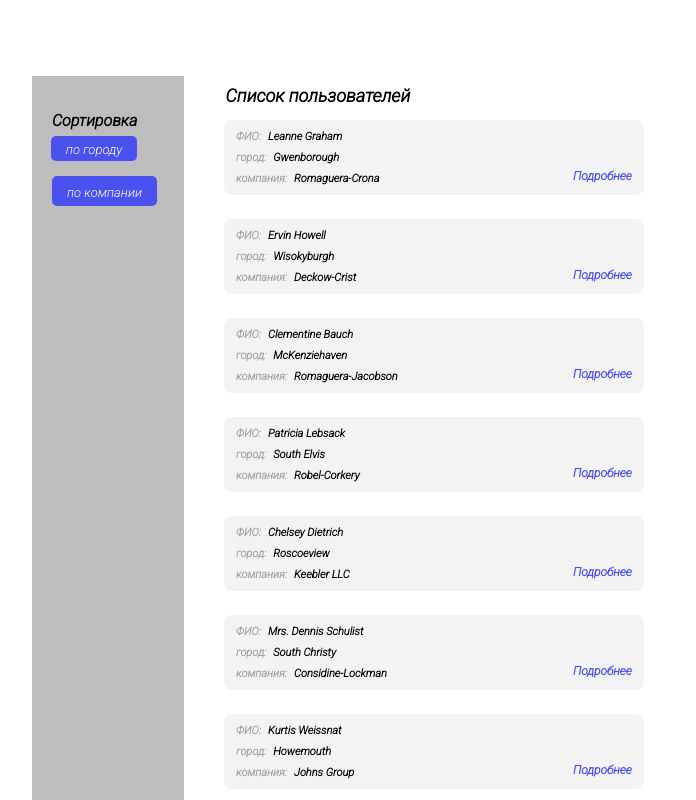
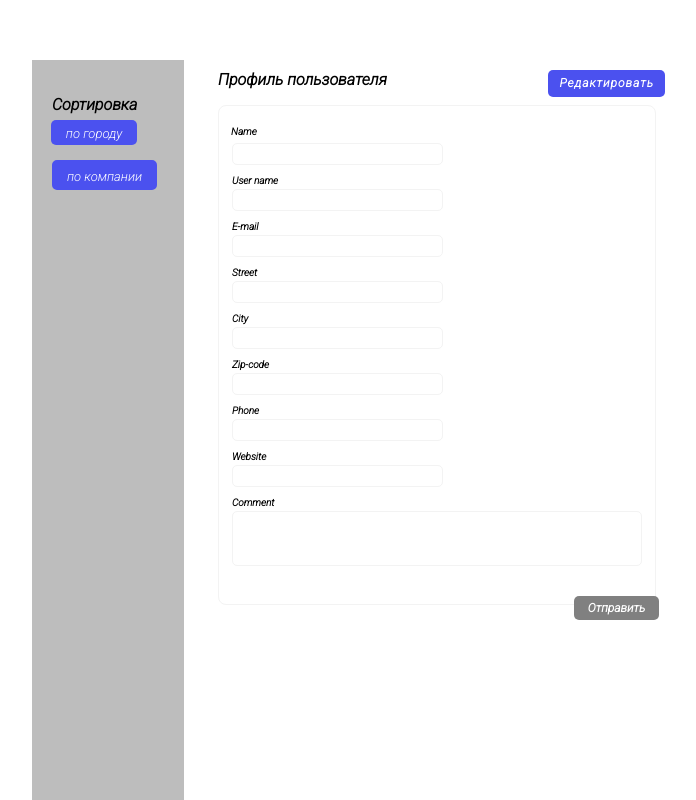
Before and after one commit to EalsyCoD/List-Users, a React (Create React App) app: page /profile in a window 1280 px wide. Shown: the top 800 px of the page, without its empty margins (208-904 px from the left). Built offline with nearby package versions, Linux system fonts and the light colour scheme; data requests are answered from the project's data file.

Commit message:
added react-router-dom and user profile form

```diff
--- a/package.json
+++ b/package.json
@@ -11,11 +11,13 @@
     "@types/react": "^17.0.43",
     "@types/react-dom": "^17.0.14",
     "@types/react-redux": "^7.1.23",
+    "@types/react-router-dom": "^5.3.3",
     "axios": "^0.26.1",
     "json-server": "^0.17.0",
     "react": "^17.0.2",
     "react-dom": "^17.0.2",
     "react-redux": "^7.2.6",
+    "react-router-dom": "^6.2.2",
     "react-scripts": "5.0.0",
     "redux": "^4.1.2",
     "redux-devtools-extension": "^2.13.9",
--- a/src/App.tsx
+++ b/src/App.tsx
@@ -1,9 +1,13 @@
 import React, { useEffect } from "react";
 import { useDispatch } from "react-redux";
 
-import Header from "./Components/Header/Header";
-import SideBar from "./Components/SideBar/SideBar";
-import UsersList from "./Components/ListUsers/UsersList";
+import { Route, Routes } from "react-router-dom";
+
+import Home from "./pages/Home/Home";
+import Profile from "./pages/Profile/Profile";
+// import Header from "./Components/Header/Header";
+// import SideBar from "./Components/SideBar/SideBar";
+// import UsersList from "./Components/ListUsers/UsersList";
 
 import { setUser } from "./ducks/actions/UserAction";
 
@@ -17,9 +21,10 @@ const App = () => {
 
   return (
     <div className={styled.container}>
-      <Header />
-      <UsersList />
-      <SideBar />
+      <Routes>
+        <Route path="/" element={<Home />} />
+        <Route path="/profile" element={<Profile />} />
+      </Routes>
     </div>
   );
 };
--- a/src/Components/ListUsers/UsersList.tsx
+++ b/src/Components/ListUsers/UsersList.tsx
@@ -3,8 +3,9 @@ import styled from "./UsersList.module.scss";
 import { useSelector } from "react-redux";
 import { RootState } from "../../types";
 import { useDispatch } from "react-redux";
+import { Link } from "react-router-dom";
 import { filterNameChange } from "../../ducks/reducers/FilterReducer";
-import { setUser } from "../../ducks/actions/UserAction";
+
 const UsersList = (): JSX.Element => {
   const dispatch = useDispatch();
   const users = useSelector((state: RootState) => state.users);
@@ -31,9 +32,9 @@ const UsersList = (): JSX.Element => {
               <div className={styled.users}>
                 <p className={styled.name}>ФИО:</p>{" "}
                 <p className={styled.username}>{user.name}</p>
-                <button type="submit" className={styled.button}>
+                <Link to="/profile" type="submit" className={styled.button}>
                   Подробнее
-                </button>
+                </Link>
               </div>
               <div className={styled.users}>
                 <p className={styled.name}>город:</p>{" "}
--- a/src/index.tsx
+++ b/src/index.tsx
@@ -3,11 +3,14 @@ import ReactDom from "react-dom";
 import { Provider } from "react-redux";
 import store from "./store";
 import App from "./App";
+import { BrowserRouter as Router } from "react-router-dom";
 import "./styles.module.scss";
 
 ReactDom.render(
-  <Provider store={store}>
-    <App />
-  </Provider>,
+  <Router>
+    <Provider store={store}>
+      <App />
+    </Provider>
+  </Router>,
   document.getElementById("root")
 );
--- /dev/null
+++ b/src/pages/Home/Home.tsx
@@ -0,0 +1,17 @@
+import React from "react";
+
+import Header from "../../Components/Header/Header";
+import UsersList from "../../Components/ListUsers/UsersList";
+import SideBar from "../../Components/SideBar/SideBar";
+
+const Home = (): JSX.Element => {
+  return (
+    <React.Fragment>
+      <Header />
+      <UsersList />
+      <SideBar />
+    </React.Fragment>
+  );
+};
+
+export default Home;
--- /dev/null
+++ b/src/pages/Profile/Profile.module.scss
@@ -0,0 +1,86 @@
+.headerline {
+  position: absolute;
+  display: flex;
+  margin-left: 186px;
+}
+
+.btn {
+  width: 116.67px;
+  height: 27.12px;
+  background: #4b51ef;
+  border-radius: 5px;
+  margin-left: 161px;
+}
+
+.frame {
+  position: absolute;
+  margin: 35px 0 0 186px;
+  width: 438px;
+  height: 500px;
+  background: #ffffff;
+  border: 1px solid #f3f3f3;
+  box-sizing: border-box;
+  border-radius: 8px;
+}
+
+.text {
+  letter-spacing: 1px;
+  color: #ffffff;
+  font-size: 12px;
+  padding: 4px 1px 5px 2px;
+}
+
+.border {
+  margin: 8px 0 0px 13px;
+  width: 211px;
+  height: 22px;
+  border: 1px solid #f3f3f3;
+  border-radius: 5px;
+  ::-webkit-input-placeholder {
+    padding: 0px 0 0 10px;
+  }
+}
+
+.name {
+  margin: 20px 0 0 12px;
+  width: 22px;
+  height: 9px;
+  font-size: 10px;
+}
+
+.username {
+  margin: 10px 0 3px 13px;
+  font-size: 10px;
+}
+
+.bordername {
+  margin: 0px 0 0 13px;
+  width: 211px;
+  height: 22px;
+  border: 1px solid #f3f3f3;
+  border-radius: 5px;
+  ::-webkit-input-placeholder {
+    padding: 0px 0 0 10px;
+  }
+}
+
+.comment {
+  margin: 0px 0 0 13px;
+  width: 410px;
+  height: 55px;
+  border: 1px solid #f3f3f3;
+  border-radius: 5px;
+}
+
+.disable {
+  margin: 30px 0 0 355px;
+  width: 85px;
+  height: 24.12px;
+  background: #808080;
+  border-radius: 5px;
+}
+
+.btntext {
+  font-size: 12px;
+  color: white;
+}
--- /dev/null
+++ b/src/pages/Profile/Profile.tsx
@@ -0,0 +1,100 @@
+import React from "react";
+
+import styled from "./Profile.module.scss";
+
+import SideBar from "../../Components/SideBar/SideBar";
+
+const Profile = (): JSX.Element => {
+  return (
+    <React.Fragment>
+      <div className={styled.container}>
+        <div className={styled.headerline}>
+          <div className={styled.header}>Профиль пользователя</div>
+          <button type="submit" className={styled.btn}>
+            <p className={styled.text}>Редактировать</p>
+          </button>
+        </div>
+        <div className={styled.frame}>
+          <div>
+            <p className={styled.name}>Name</p>
+            <input
+              className={styled.border}
+              type="text"
+              placeholder={""}
+            ></input>
+          </div>
+          <div>
+            <p className={styled.username}>User name</p>
+            <input
+              className={styled.bordername}
+              type="text"
+              placeholder={""}
+            ></input>
+          </div>
+          <div>
+            <p className={styled.username}>E-mail</p>
+            <input
+              className={styled.bordername}
+              type="text"
+              placeholder={""}
+            ></input>
+          </div>
+          <div>
+            <p className={styled.username}>Street</p>
+            <input
+              className={styled.bordername}
+              type="text"
+              placeholder={""}
+            ></input>
+          </div>
+          <div>
+            <p className={styled.username}>City</p>
+            <input
+              className={styled.bordername}
+              type="text"
+              placeholder={""}
+            ></input>
+          </div>
+          <div>
+            <p className={styled.username}>Zip-code</p>
+            <input
+              className={styled.bordername}
+              type="text"
+              placeholder={""}
+            ></input>
+          </div>
+          <div>
+            <p className={styled.username}>Phone</p>
+            <input
+              className={styled.bordername}
+              type="text"
+              placeholder={""}
+            ></input>
+          </div>
+          <div>
+            <p className={styled.username}>Website</p>
+            <input
+              className={styled.bordername}
+              type="text"
+              placeholder={""}
+            ></input>
+          </div>
+          <div>
+            <p className={styled.username}>Comment</p>
+            <input
+              className={styled.comment}
+              type="text"
+              placeholder={""}
+            ></input>
+          </div>
+          <button className={styled.disable}>
+            <p className={styled.btntext}>Отправить</p>
+          </button>
+        </div>
+      </div>
+      <SideBar />
+    </React.Fragment>
+  );
+};
+
+export default Profile;
```
Also changed, not shown: 1 other file (tests, documents, lock files or other folders).
